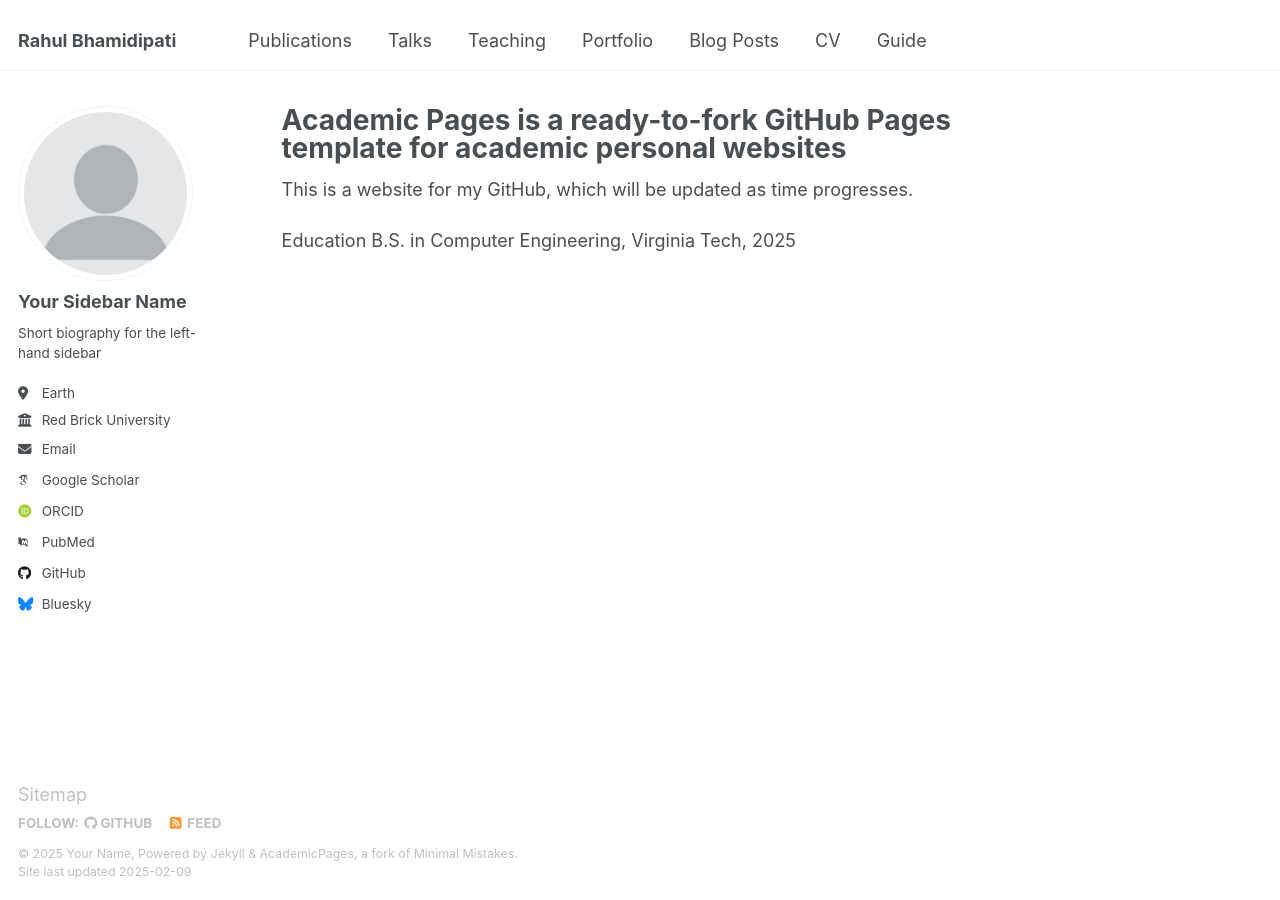
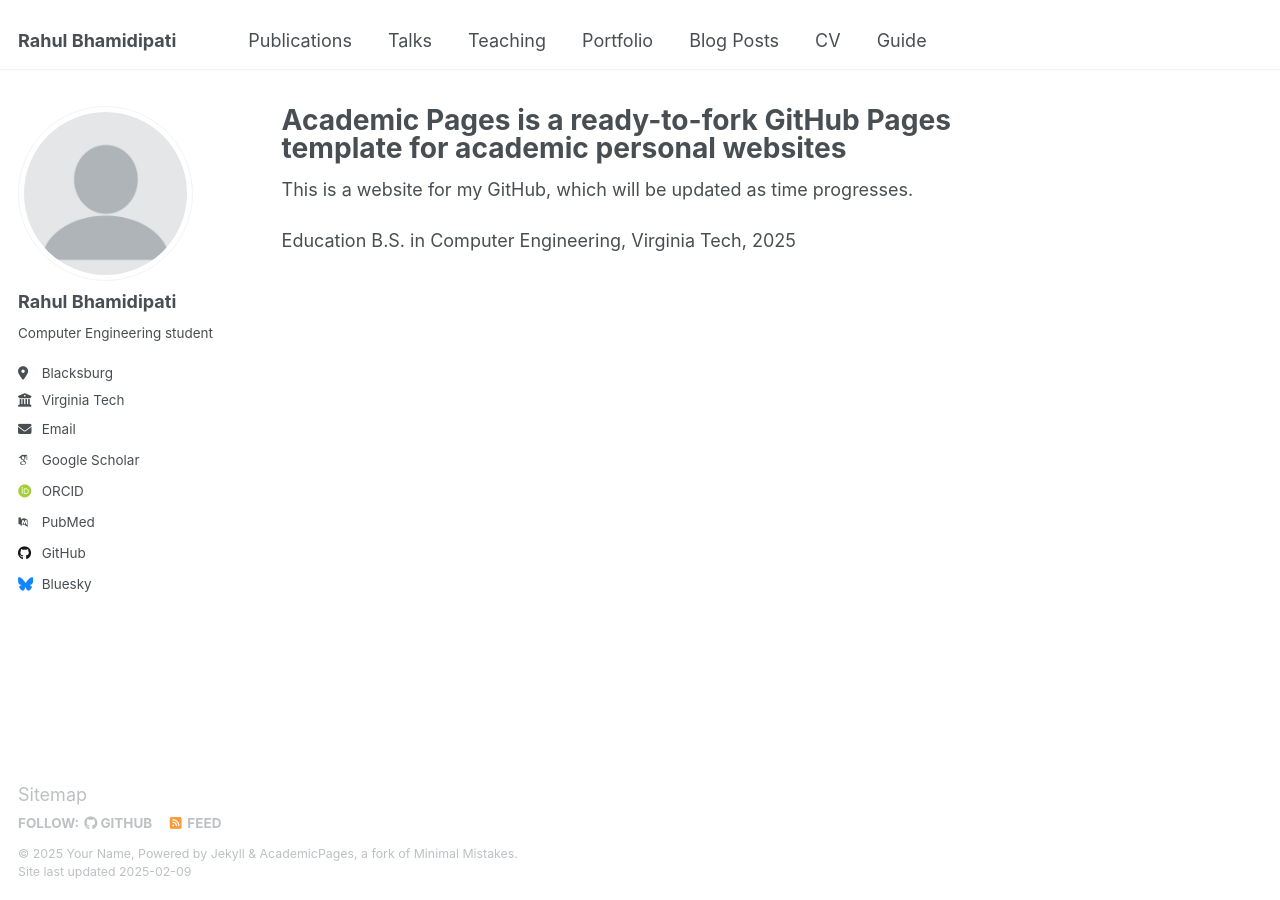
Before and after one commit to rahulnbVtech/rahulnbVtech.github.io, a Jekyll site: the page built from _pages/about.md, in a window 1280 px wide. Built offline with Jekyll 4.4.1, drawn with Linux system fonts in a browser that asks for light colours; some web fonts are replaced.

Commit message:
Update _config.yml

```diff
--- a/_config.yml
+++ b/_config.yml
@@ -23,13 +23,11 @@ repository               : "rahulnbVtech/rahulnbVtech.github.io"
 author:
   # Biographic information
   avatar           : "profile.png"
-  name             : "Your Sidebar Name"
-  pronouns         : # example: "she/her"
-  bio              : "Short biography for the left-hand sidebar"
-  location         : "Earth"
-  employer         : "Red Brick University"
-  uri              : # URL
-  email            : "none@example.org"
+  name             : "Rahul Bhamidipati"
+  bio              : "Computer Engineering student"
+  location         : "Blacksburg"
+  employer         : "Virginia Tech"
+  email            : "rahulnb@vt.edu"
 
   # Academic websites
   arxiv            : # URL - Update with the correct link to your profile
```
